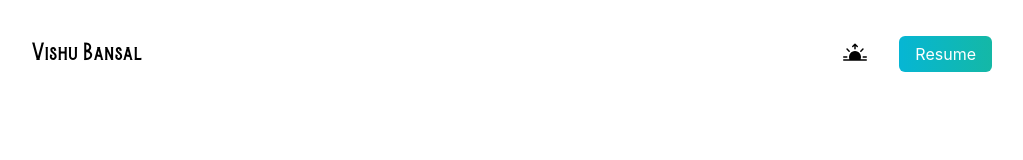
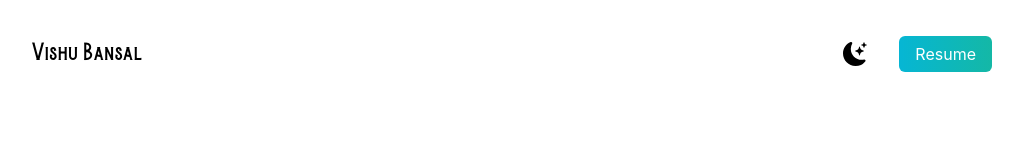
Before and after one commit to vbstellar/Portfolio-site, a Next.js app: page / in a window 1280 px wide. Shown: the top 160 px of the page, without its empty margins (128-1151 px from the left). Built offline with nearby package versions, Linux system fonts and the light colour scheme.

Commit message:
trying switching bs icon

```diff
--- a/src/pages/index.js
+++ b/src/pages/index.js
@@ -31,8 +31,8 @@ export default function Home() {
           <nav className="py-10 mb-12 flex justify-between dark:text-white">
             <h1 className="text-xl font-burtons">Vishu Bansal</h1>
             <ul className="flex items-center">
-              {/* <li><BsFillMoonStarsFill onClick={() => setDarkMode(!darkMode)} className=" cursor-pointer text-2xl"/></li> */}
-              <li><a href="" onClick={() => setDarkMode(!darkMode)} className="text-2xl"><BsFillSunriseFill/></a></li>
+              <li><BsFillMoonStarsFill onClick={() => setDarkMode(!darkMode)} className=" cursor-pointer text-2xl"/></li>
+              {/* <li><BsFillSunriseFill onClick={() => setDarkMode(!darkMode)} className=" cursor-pointer text-2xl"/></li> */}
               <li><a href="#" className="bg-gradient-to-r from-cyan-500 to-teal-500 text-white px-4 py-2 rounded-md ml-8">Resume</a></li>
             </ul>
           </nav>
```
